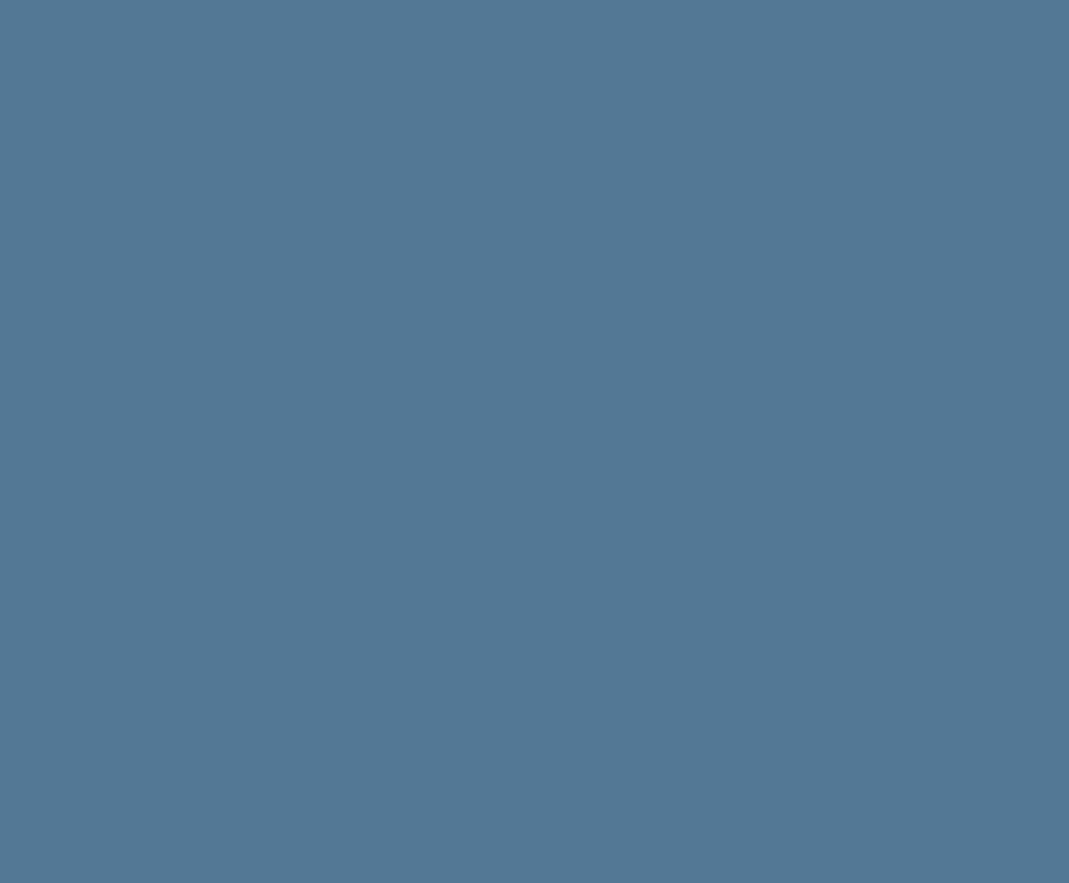
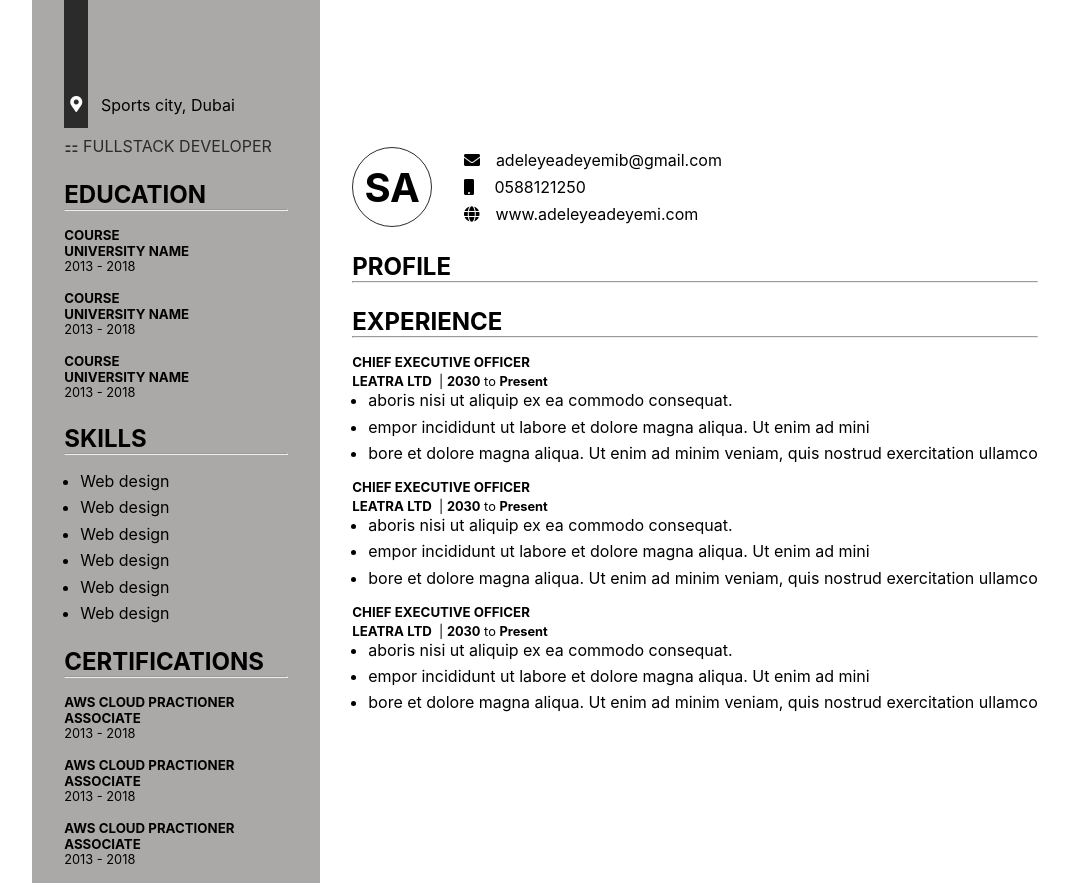
Before and after one commit to a-adeleye/cv-maker, a React (Create React App) app: page /preview in a window 1280 px wide. Before the commit this address had no page. Shown: the whole page, without its empty margins (89-1158 px from the left). Before the commit the page ends 800 px from the top, so only its background shows below. Built offline with nearby package versions, Linux system fonts and the light colour scheme.

Commit message:
skills add and delete done

```diff
--- a/package.json
+++ b/package.json
@@ -6,6 +6,7 @@
     "@testing-library/jest-dom": "^5.14.1",
     "@testing-library/react": "^12.0.0",
     "@testing-library/user-event": "^13.2.1",
+    "nanoid": "^3.2.0",
     "react": "^17.0.2",
     "react-dom": "^17.0.2",
     "react-edit-text": "^4.2.0",
--- a/src/App.js
+++ b/src/App.js
@@ -4,10 +4,9 @@ import { BrowserRouter, Routes, Route } from "react-router-dom";
 import Landing from "./components/Landing";
 import Templates from "./components/Templates";
 import ResumeForm from "./components/ResumeForm";
+import Preview from "./components/Preview";
 
 function App() {
-
-  const [typeOne, setTypeOne] = React.useState(true);
 
   return (
     <div className="App">
@@ -16,6 +15,7 @@ function App() {
           <Route path="/" element={<Landing />}></Route>
           <Route path="templates" element={<Templates />}></Route>
           <Route path="resumeform" element={<ResumeForm />}></Route>
+          <Route path="preview" element={<Preview />}></Route>
         </Routes>
       </BrowserRouter>
     </div>
--- a/src/components/Education.js
+++ b/src/components/Education.js
@@ -11,6 +11,8 @@ export default function Education(props) {
       cs: false,
     },
   ]);
+
+  console.log(education)
 
   const educationInputs = education.map((item, index) => (
     <div key={index} className="educationInputs">
--- a/src/components/Experience.js
+++ b/src/components/Experience.js
@@ -27,7 +27,7 @@ export default function Experience() {
   }
 
   function handleResponsibility(e) {
-    const { id, name, value, type } = e.target;
+    const { id, name, value} = e.target;
 
     function update(arr, name, value) {
       let newArray = [...arr.responsibilities];
--- a/src/components/GeneralDetails.js
+++ b/src/components/GeneralDetails.js
@@ -20,6 +20,8 @@ export default function GeneralDetails() {
         };
       });
     }
+
+    console.log(formData)
 
     return (
       <div className="general-details">
--- a/src/components/TypeOne.js
+++ b/src/components/Preview.js
@@ -1,7 +1,5 @@
 import React from "react";
 import "../styles/TypeOne.css";
-import { EditText, EditTextarea } from 'react-edit-text';
-import 'react-edit-text/dist/index.css';
 
 
 // LEFT SECTION
@@ -196,16 +194,14 @@ function Experience() {
 
 
 
-export default function TypeOne(props) {
-  const{address, name, title, profile} = props
-
-  console.log(props)
+export default function Preview(props) {
+  const{name, profile} = props
 
   return (
-    <div className="container">
+    <div className="preview">
       <div className="left">
-        <Address address = {address}/>
-        <Name name={name} title={title}/>
+        <Address address = "Sports city, Dubai"/>
+        <Name name={name} title="Fullstack developer"/>
         <Education />
         <Skills />
         <Certifications />
--- a/src/components/Profile.js
+++ b/src/components/Profile.js
@@ -7,6 +7,8 @@ export default function Profile() {
       setProfile((prev) => (prev = e.target.value));
     }
 
+console.log(profile)
+
     return (
       <div className="profile">
         <fieldset>
@@ -15,6 +17,7 @@ export default function Profile() {
             name="profile"
             rows="9"
             cols="10"
+            value={profile}
             placeholder="Lorem ipsum dolor sit amet, consectetur adipiscing elit, sed do eiusmod tempor incididunt ut labore et dolore magna aliqua. Ut enim ad minim veniam, quis nostrud exercitation ullamco"
             onChange={handleChange}
           ></textarea>
--- a/src/components/ResumeForm.js
+++ b/src/components/ResumeForm.js
@@ -15,7 +15,7 @@ function FormNavigation(props) {
           NEXT
         </button>
       )}
-      <Link to="preview" style={{textDecoration: "none"}}>
+      <Link to="/preview" style={{textDecoration: "none"}}>
         {props.formElement === 5 && (
           <button onClick={props.next} className="next">
             PREVIEW
--- a/src/components/Skills.js
+++ b/src/components/Skills.js
@@ -1,45 +1,72 @@
 import React from "react";
+import { nanoid } from "nanoid";
 
 export default function Skills() {
-  const [skills, setSkills] = React.useState([{ id: "skill 0", value: "" }]);
+  const [skills, setSkills] = React.useState([]);
+
+  const [tempSkills, setTempSkills] = React.useState({ id: "", text: "" });
 
   function handleChange(e) {
-    const { id, value } = e.target;
+    const { value } = e.target;
+    setTempSkills((prevSkill) => {
+      return { id: nanoid(), text: value };
+    });
+  }
+
+  function addSkill() {
+    setSkills((prevSkill) => [...prevSkill, tempSkills]);
+  }
+
+  function deleteSkill(e) {
+    console.log(typeof(skills[0].id));
     setSkills((prevSkill) =>
-      prevSkill.map((skill) =>
-        skill.id === id ? { ...skill, value: value } : skill
-      )
+      prevSkill.filter((skill) => skill.id != e.target.id)
     );
   }
 
-  function addSkill() {
-    setSkills((prevSkill) => [
-      ...prevSkill,
-      { id: `skill ${skills.length}`, value: "" },
-    ]);
-  }
+  console.log(skills);
 
   const skillInputs = skills.map((item, index) => (
-    <label  key={index}>
+    <label key={index}>
       Skill
       <input
-        id={`skill ${index}`}
+        id={`skill ${skills.length}`}
         type="text"
-        value={item.value}
+        value={tempSkills.text}
         onChange={handleChange}
       ></input>
+      <span id={`skill ${skills.length - 1}`} onClick={deleteSkill}>
+        <i className="fas fa-minus"></i> delete{" "}
+      </span>
     </label>
   ));
 
-console.log(skills)
+  const skillList = skills.map((skill, index) => (
+    <li key={skill.id} id={skill.id}>
+      {skill.text}
+      <span id={skill.id} onClick={deleteSkill}>
+        <i className="fas fa-minus"></i> delete
+      </span>
+    </li>
+  ));
 
   return (
     <section className="skills">
       <fieldset>
         <legend>SKILLS</legend>
-        {skillInputs}
-        <button className="addInputButton" onClick={addSkill}>
-          <i className="fas fa-plus"></i> add another skill
+        <label>
+          Skill
+          <input
+            type="text"
+            value={tempSkills.text}
+            onChange={handleChange}
+          ></input>
+        </label>
+        <ul className="skills-list">{skillList}</ul>
+        <span></span>
+
+        <button className="addInputButton" onClick={() => addSkill()}>
+          <i className="fas fa-plus"></i> add skill
         </button>
       </fieldset>
     </section>
--- a/src/styles/App.css
+++ b/src/styles/App.css
@@ -168,10 +168,10 @@ button:active {
 }
 
 textarea {
-  font-size: 0.9em;
+  font-size: 1.2em;
   margin-bottom: 1em;
   font-family: inherit;
-  width: 48em;
+  width: 28em;
   height: 10em;
   padding: 0.4em 1em;
 }
@@ -220,65 +220,28 @@ textarea {
   height: 1.6em;
 }
 
-/*
-
-.general-details input,
-.experience input {
-  display: block;
+.skills-list {
+  margin-left: 1.4em;
+  color: #ebe6c1;
 }
 
-
-
-.general-details input,
-.profile textarea,
-.experience input {
-  font-size: 0.9em;
-  padding: 0.4em 1em;
-}
-
-.general-details--button,
-.profile--button {
-  display: block;
-  background-color: #fbec5c;
-  font-size: large;
-  padding: 0.875em 0.93em;
-  border: none;
+.skills-list span {
+  margin-left: 1em;
   cursor: pointer;
 }
 
-.profile textarea {
-  margin-bottom: 1em;
-  font-family: inherit;
-  width: 28em;
-  height: 7em;
-}
-
-.profile--button {
-  width: 12.5em;
-}
-
-
-
-.responsibility--button {
-  width: 18em;
-  height: 4em;
-  align-self: flex-end;
-  cursor: pointer;
-  background-color: #2e2e2e;
-  color: #ffffff;
-  border: none;
-}
-
-.experience--buttons {
-  display: grid;
-  grid-template-columns: 1fr 1fr;
+.preview {
+  min-height: 100vh;
+  display: flex;
+  align-items: center;
+  justify-content: center;
+  background-color: #ffffff;
 }
 
 @media print {
-  .App {
+  .preview {
     grid-template-columns: auto 1fr;
-    height: 100vh;
+    height: 80vh;
+    margin: none;
   }
 }
-
-*/
```
Also changed, not shown: 1 other file (tests, documents, lock files or other folders).
